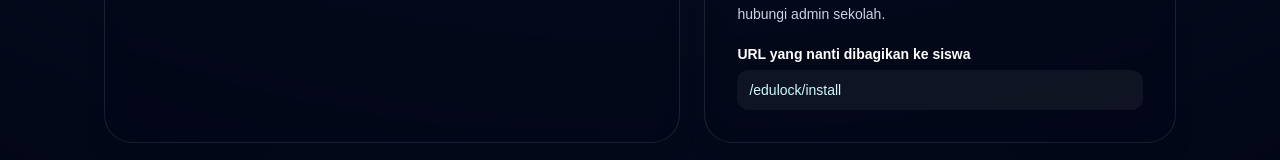
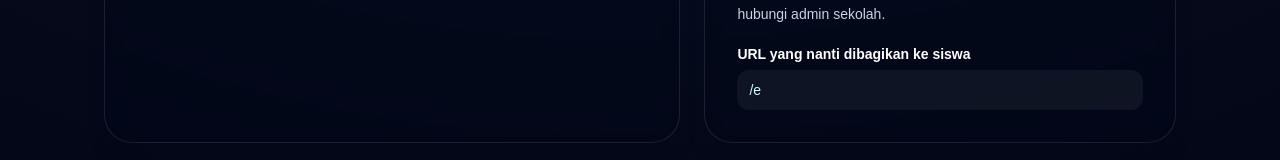
Before and after one commit to mikoewp1982/Dashboard-Portal, a Next.js app in the folder web/: page /edulock/install in a window 1280 px wide. Shown: the part 1437-1597 px from the top of the page. Built offline with nearby package versions, Linux system fonts and the light colour scheme; no server answers.

Commit message:
fix(web): add short EduLock install URL
Add a short /e route for the EduLock install guide so the student-facing link is easier to share without a custom domain.

```diff
--- /dev/null
+++ b/web/src/app/e/page.tsx
@@ -0,0 +1,5 @@
+import { redirect } from "next/navigation";
+
+export default function EduLockShortPage() {
+  redirect("/edulock/install");
+}
--- a/web/src/app/edulock/install/page.tsx
+++ b/web/src/app/edulock/install/page.tsx
@@ -182,7 +182,7 @@
                 <div>
                   <div className="font-bold text-white">URL yang nanti dibagikan ke siswa</div>
                   <p className="mt-1 break-all rounded-xl bg-white/5 px-3 py-2 text-cyan-100">
-                    /edulock/install
+                    /e
                   </p>
                 </div>
               </div>
```
